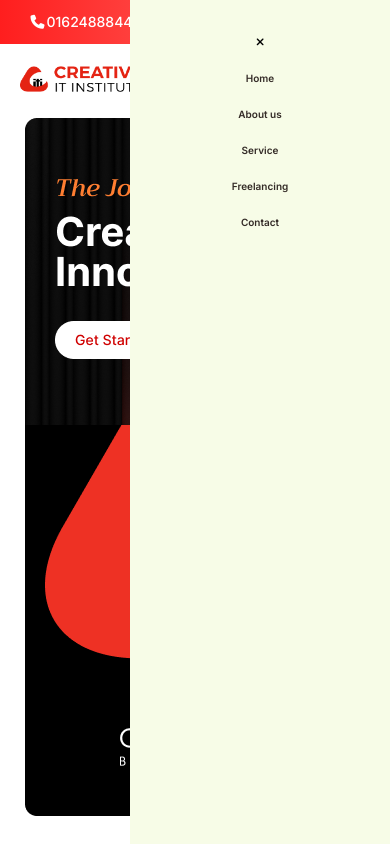
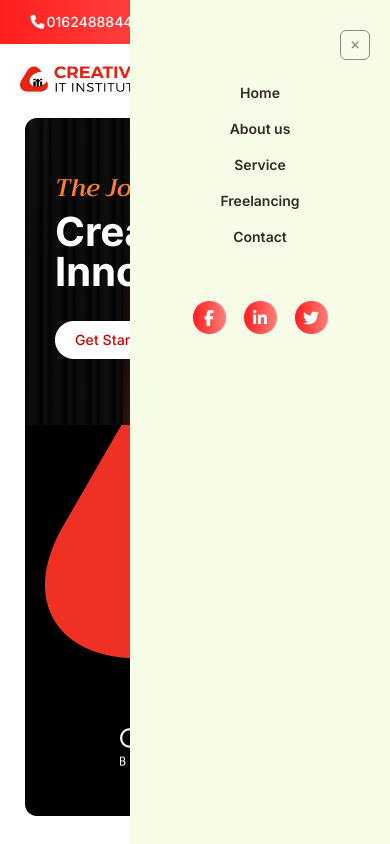
Before and after one commit to sajibkhandev/CIT-Canada-Ageny, a website: page index.html in a window 390 px wide. Both pictures are taken after a click on the element 355 px from the left and 79 px from the top of the page. Shown: the top 844 px of the page. Drawn offline with Linux system fonts and the light colour scheme; a web font is replaced by a local one.

Commit message:
responsive three

```diff
--- a/customJs/script.js
+++ b/customJs/script.js
@@ -93,15 +93,16 @@ const menuButton = document.querySelectorAll('.menu-button');
 const mobileMenu = document.getElementById('mobile-menu');
 const menuIcon = document.getElementById('menu-icon');
 const closeIcon = document.getElementById('close-icon');
-// Responsive Button Start
+const body = document.body;
 
-// Responsive Button Start
-let allButton=Array.from(menuButton)
-allButton.map(item=>{
-  item.addEventListener("click",function(){
+
+let allButton = Array.from(menuButton);
+allButton.map(item => {
+  item.addEventListener("click", function () {
     mobileMenu.classList.toggle('hidden');
     menuIcon.classList.toggle('hidden');
     closeIcon.classList.toggle('hidden');
-  })
-})
-// Responsive Button Start
+    body.classList.toggle('no-scroll');
+  });
+});
+// Responsive Button End
--- a/index.html
+++ b/index.html
@@ -74,13 +74,18 @@
           <i id="menu-icon" class="fa-solid fa-bars "></i>
         </button>
        </div>
-       <ul id="mobile-menu" class="hidden w-2/3 h-screen flex flex-col items-center gap-y-3 py-7 mx-auto absolute top-0 right-0 bg-[#F7FCE7] cursor-pointer ">
-        <li class="menu-button"><i id="close-icon" class="fa-solid fa-xmark hidden text-[11px]"></i> </li>
-        <li><a class="text-[10px] text-secondary font-semibold font-inter" href="">Home</a> </li>
-        <li><a class="text-[10px] text-secondary font-semibold font-inter" href="">About us</a> </li>
-        <li><a class="text-[10px] text-secondary font-semibold font-inter" href="">Service</a> </li>
-        <li><a class="text-[10px] text-secondary font-semibold font-inter" href="">Freelancing</a> </li>
-        <li><a class="text-[10px] text-secondary font-semibold font-inter" href="">Contact</a> </li>
+       <ul id="mobile-menu" class="hidden w-2/3 h-screen flex flex-col items-center gap-y-3 pt-20 pb-7 mx-auto absolute top-0 right-0 bg-[#F7FCE7] cursor-pointer ">
+        <li class="menu-button flex justify-center items-center absolute top-[30px] right-[20px] w-[30px] h-[30px] text-[#8B8B8B] text-[10px] border border-[#8B8B8B] rounded-md"><i id="close-icon" class="fa-solid fa-xmark hidden text-[11px]"></i> </li>
+        <li><a class="text-sm text-secondary font-semibold font-inter" href="">Home</a> </li>
+        <li><a class="text-sm text-secondary font-semibold font-inter" href="">About us</a> </li>
+        <li><a class="text-sm text-secondary font-semibold font-inter" href="">Service</a> </li>
+        <li><a class="text-sm text-secondary font-semibold font-inter" href="">Freelancing</a> </li>
+        <li><a class="text-sm text-secondary font-semibold font-inter" href="">Contact</a> </li>
+        <ul class="flex justify-end gap-x-4 pt-10">
+          <li class="flex justify-center items-center rounded-full w-[35px] h-[35px] text-white bg-custom-gradient border border-tranparent hover:border-end duration-500"> <a class="flex justify-center items-center rounded-full w-full h-full hover:text-end hover:bg-white duration-500 " href=""><i class="fa-brands fa-facebook-f"></i></a></li>
+          <li class="flex justify-center items-center rounded-full w-[35px] h-[35px] text-white bg-custom-gradient border border-tranparent hover:border-end duration-500"> <a class="flex justify-center items-center rounded-full w-full h-full hover:text-end hover:bg-white duration-500 " href=""><i class="fa-brands fa-linkedin-in"></i></a></li>
+          <li class="flex justify-center items-center rounded-full w-[35px] h-[35px] text-white bg-custom-gradient border border-tranparent hover:border-end duration-500"> <a class="flex justify-center items-center rounded-full w-full h-full hover:text-end hover:bg-white duration-500 " href=""><i class="fa-brands fa-twitter"></i></a></li>
+        </ul>
       </ul>
       </div>
     </div>
--- a/src/input.css
+++ b/src/input.css
@@ -1,3 +1,8 @@
 @tailwind base;
 @tailwind components;
 @tailwind utilities;
+
+.no-scroll {
+    overflow: hidden;
+    height: 100vh;
+}
```
Also changed, not shown: src/output.css.
